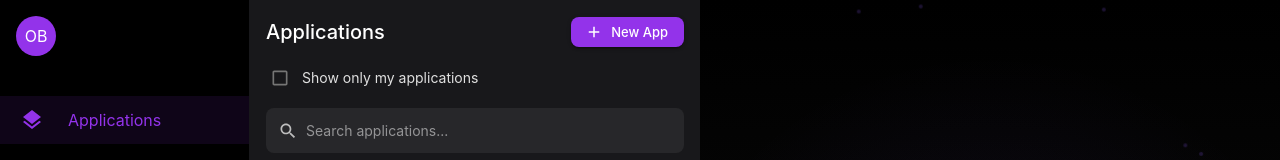
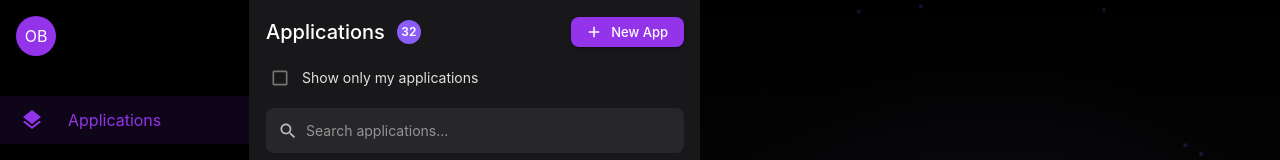
Before and after one commit to athenalobo/IC-landing-page, a React (Vite) app: page / in a window 1280 px wide. Shown: the top 160 px of the page. Built offline with nearby package versions, Linux system fonts and the light colour scheme.

Commit message:
main view progress

```diff
--- a/src/components/ApplicationList.jsx
+++ b/src/components/ApplicationList.jsx
@@ -178,7 +178,23 @@ const ApplicationList = ({ applications = [], selectedApp, onSelectApp }) => {
           alignItems: 'center',
           mb: 2
         }}>
-          <Typography variant="h6" color="white">Applications</Typography>
+          <Box sx={{ display: 'flex', alignItems: 'center', gap: 1.5 }}>
+            <Typography variant="h6" color="white">Applications</Typography>
+            <Box sx={{
+              bgcolor: '#8b5cf6',
+              color: 'white',
+              borderRadius: '50%',
+              width: 24,
+              height: 24,
+              display: 'flex',
+              alignItems: 'center',
+              justifyContent: 'center',
+              fontSize: '0.75rem',
+              fontWeight: 600,
+            }}>
+              {applications.length}
+            </Box>
+            </Box>
           <Button
             variant="contained"
             color="primary"
```
